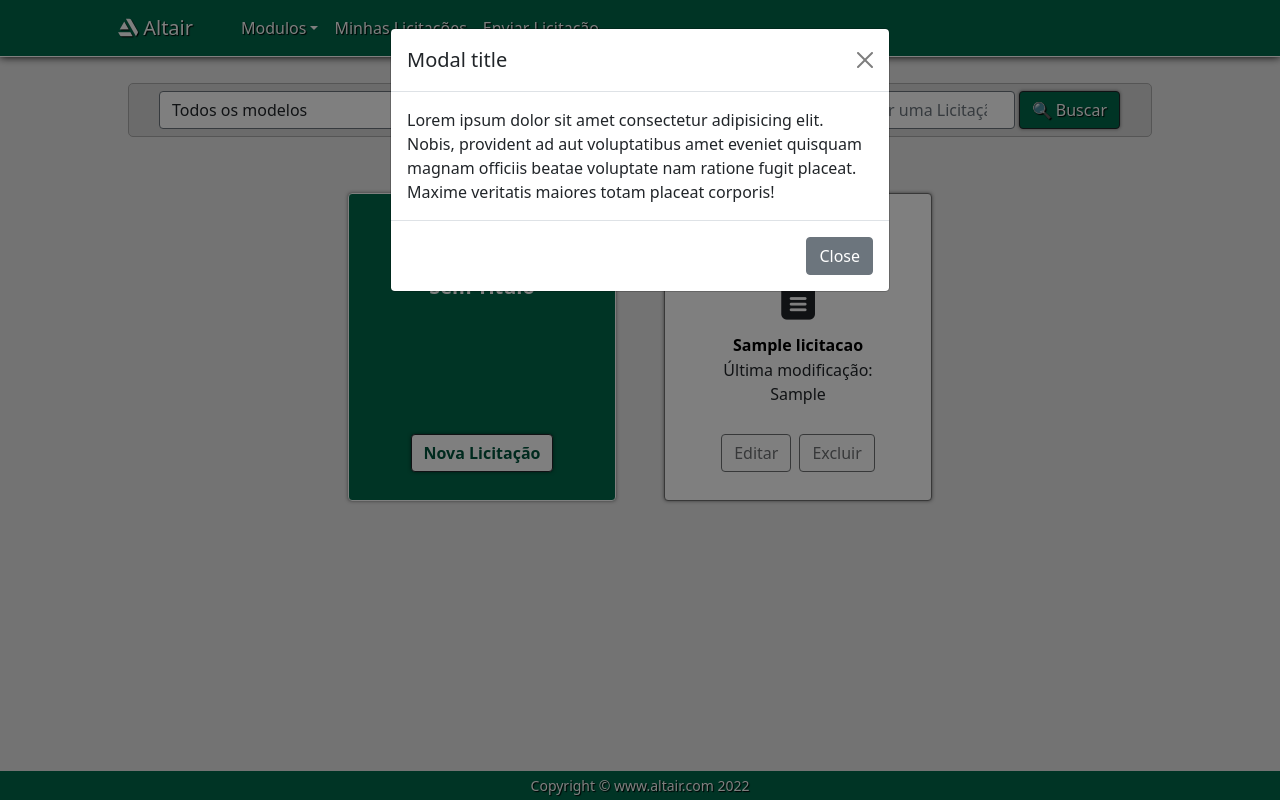
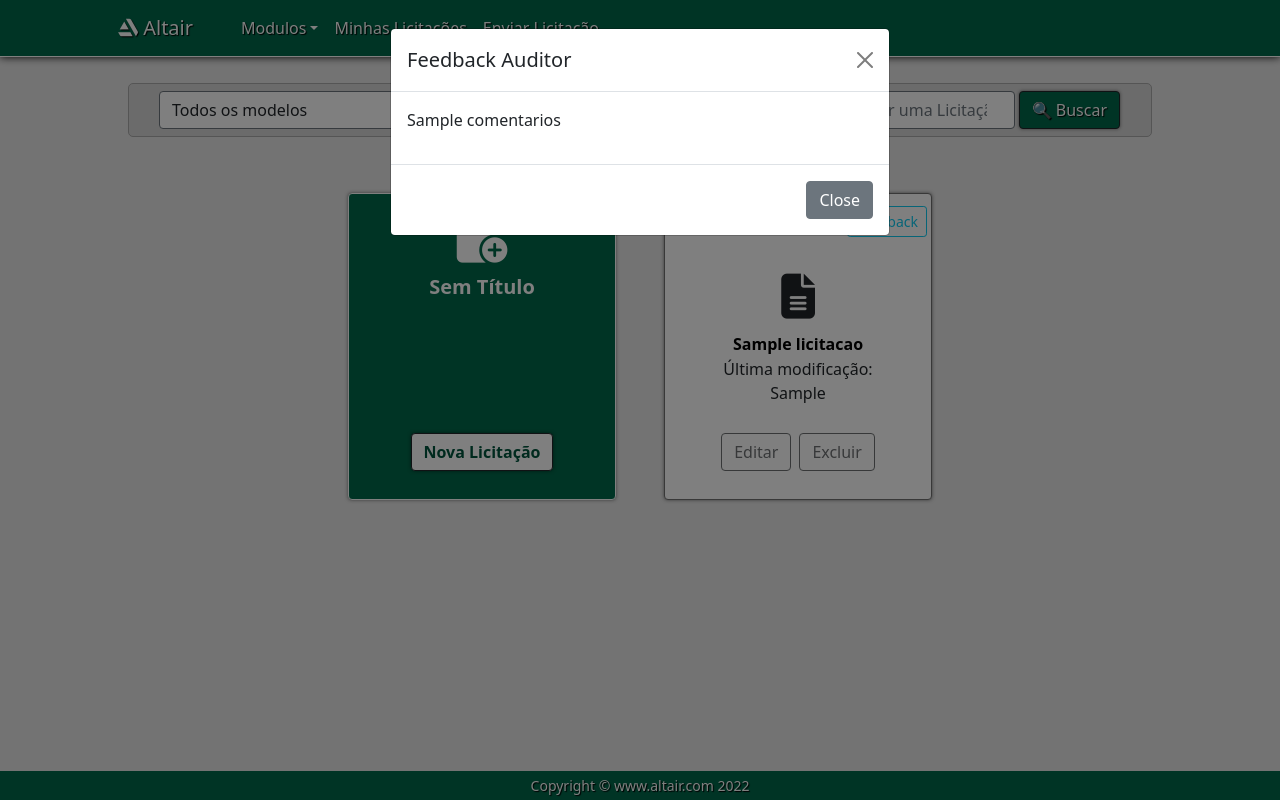
Before and after one commit to vic37get/Altair, a Django app: page / in a window 1280 px wide, after a click on "Feedback". Run offline with Django 4.2, Linux system fonts and the light colour scheme; tables that the repository leaves empty hold one stand-in row (values such as "Sample post"); a database or web service that is not in the repository returns one stand-in record (values such as "Sample title"); some libraries are stand-ins or nearby versions.

Commit message:
#94 feedback auditor concluido

```diff
--- a/construtor_licitacoes/static/construtor_licitacoes/js/index.js
+++ b/construtor_licitacoes/static/construtor_licitacoes/js/index.js
@@ -1,5 +1,5 @@
 
-function statusLicitacao(licitacao,id) {
+function statusLicitacao(licitacao,avaliado,id) {
     if(licitacao==0){
         document.getElementById("status"+id).setAttribute('class','status pendente fa-solid fa-circle');
         document.getElementById("Labelstatus"+id).innerHTML = "Pendente";
@@ -11,11 +11,7 @@ function statusLicitacao(licitacao,id) {
 
 
     }
-
-    if(licitacao<1){
-        document.getElementById( "modalButton" ).style.display = "none";
-
-    }
+    mostraFeedback(avaliado,id)
   }
 
   function switchLockEdit(licitacao,id) {
@@ -28,4 +24,17 @@ function statusLicitacao(licitacao,id) {
         document.getElementById("excluir"+id).disabled = true;
 
     }
+
+
+
   }
+  function mostraFeedback(avaliado,id){
+    //document.getElementById("modalButton"+id).style.visibility = "hidden";
+    if(avaliado==0)
+        document.getElementById("modalButton"+id).style.visibility = "hidden";
+}
+
+  function atualizaModal(comentariosauditor){
+    document.getElementById("modalContent").innerHTML = comentariosauditor;
+
+  }
--- a/home_page/templates/home_page/index.html
+++ b/home_page/templates/home_page/index.html
@@ -36,7 +36,7 @@
 <div class="row gx-4 gx-lg-5 row-cols-1 row-cols-sm-1 row-cols-md-2 row-cols-lg-3 row-cols-xl-4 p-2 m-0 justify-content-center">
     <div class="col mb-3 mt-5">
         <div class="card h-100 cardNew">
-            <!-- Ppreview aqui-->
+            <!-- Preview aqui-->
             <!-- detalhes simples-->
             <div class="card-body p-4 text-center">
                 <i class="fa-solid fa-file-circle-plus ico-size"></i><i class=""></i>
@@ -66,7 +66,8 @@
             <div class="licitacaoStatus m-2 d-flex flex-row" >
                 <i id="status{{licitacao|private:'_id'}}" class="status fa-solid fa-circle"></i>
                 <p id="Labelstatus{{licitacao|private:'_id'}}" class="nomeStatus"></p>
-                <button id="modalButton" type="button" class="btn btn-primary btn-sm float-right" data-bs-toggle="modal" data-bs-target="#feedbackAuditor" >
+
+                <button id="modalButton{{licitacao|private:'_id'}}" type="button" class="btn btn-outline-info btn-sm float-right position-absolute end-0 me-1" data-bs-toggle="modal" data-bs-target="#feedbackAuditor" onclick="atualizaModal('{{licitacao.comentarios}}')" >
                     Feedback
                   </button>
             </div>
@@ -89,8 +90,7 @@
                                 cache: false,
                             });
                         });
-                        $(window).on('load', statusLicitacao("{{licitacao.status}}","{{licitacao|private:'_id'}}"));
-
+                        $(window).on('load', statusLicitacao("{{licitacao.status}}","{{licitacao.avaliada}}","{{licitacao|private:'_id'}}"));
                     </script>
                 </div>
             </div>
@@ -113,21 +113,16 @@
         </div>
     </div>
 
-    {% endfor %}
-</div>
-
-
-
-  <!-- Modal -->
+     <!-- Modal -->
   <div class="modal fade" id="feedbackAuditor" tabindex="-1" aria-labelledby="exampleModalLabel" aria-hidden="true">
     <div class="modal-dialog">
       <div class="modal-content">
         <div class="modal-header">
-          <h5 class="modal-title" id="exampleModalLabel">Modal title</h5>
+          <h5 class="modal-title" id="exampleModalLabel">Feedback Auditor</h5>
           <button type="button" class="btn-close" data-bs-dismiss="modal" aria-label="Close"></button>
         </div>
         <div class="modal-body">
-          Lorem ipsum dolor sit amet consectetur adipisicing elit. Nobis, provident ad aut voluptatibus amet eveniet quisquam magnam officiis beatae voluptate nam ratione fugit placeat. Maxime veritatis maiores totam placeat corporis!
+            <p id="modalContent"></p>
         </div>
         <div class="modal-footer">
           <button type="button" class="btn btn-secondary" data-bs-dismiss="modal">Close</button>
@@ -135,4 +130,10 @@
       </div>
     </div>
   </div>
+    {% endfor %}
+</div>
+
+
+
+
 {% endblock %}
```
